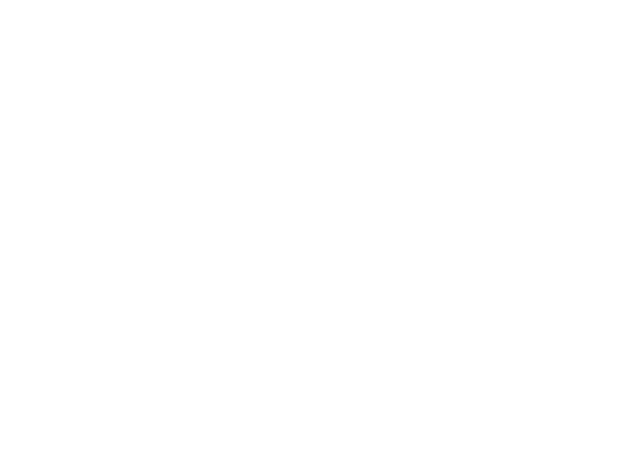
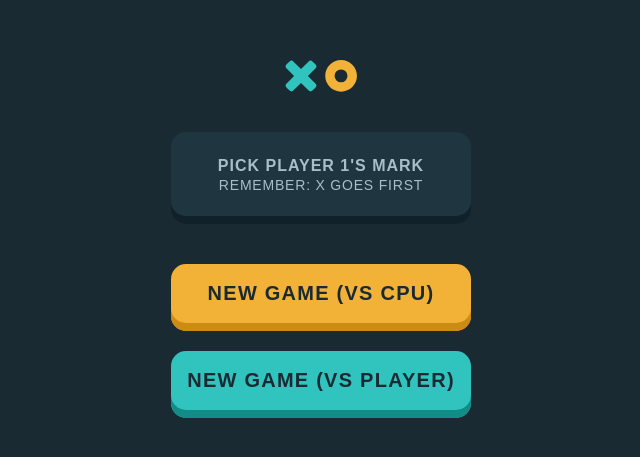
Before and after one commit to skhbabez/TIC-TAC-TOE, a React (Vite) app: page / in a window 1280 px wide. Shown: the part 161-618 px from the top of the page, without its empty margins (319-959 px from the left). Built offline with nearby package versions, Linux system fonts and the light colour scheme; a web font is replaced by a local one.

Commit message:
added New Game Screen

```diff
--- a/index.html
+++ b/index.html
@@ -4,7 +4,7 @@
     <meta charset="UTF-8" />
     <link rel="icon" type="image/png" href="/favicon-32x32.png" />
     <meta name="viewport" content="width=device-width, initial-scale=1.0" />
-    <title>tic-tac-toe</title>
+    <title>Tic Tac Toe | Frontend Mentor</title>
   </head>
   <body>
     <div id="root"></div>
--- a/src/App.tsx
+++ b/src/App.tsx
@@ -1,5 +1,11 @@
+import NewGame from "./layouts/NewGame";
+
 function App() {
-  return <></>;
+  return (
+    <main>
+      <NewGame />
+    </main>
+  );
 }
 
 export default App;
--- a/src/components/Button/Button.tsx
+++ b/src/components/Button/Button.tsx
@@ -22,16 +22,16 @@
 }: ButtonProps) => {
   const variants = {
     primary:
-      "text-heading-s rounded-[0.9375rem] inset-shadow-lg pt-[1.0625rem] pb-[1.5625rem]",
+      "text-heading-xs md:text-heading-s rounded-l inset-shadow-l pt-[1.0625rem] pb-[1.5625rem]",
     secondary:
-      "text-heading-xs rounded-[0.625rem] inset-shadow-md pt-[0.9375rem] pb-[1.0625rem]",
+      "text-heading-xs rounded-m inset-shadow-m pt-[0.9375rem] pb-[1.0625rem]",
   };
 
   const colors = {
     yellow:
-      "bg-light-yellow inset-shadow-light-yellow-b hover:bg-light-yellow-h",
-    blue: "bg-light-blue inset-shadow-light-blue-b hover:bg-light-blue-h",
-    silver: "bg-silver inset-shadow-silver-b hover:bg-silver-h",
+      "bg-light-yellow inset-shadow-light-yellow-b active:bg-light-yellow-h",
+    blue: "bg-light-blue inset-shadow-light-blue-b active:bg-light-blue-h",
+    silver: "bg-silver inset-shadow-silver-b active:bg-silver-h",
   };
 
   return (
@@ -40,7 +40,7 @@
       className={clsx(
         variants[variant],
         colors[color],
-        "px-4 focus-visible:outline-2 transition duration-300 ease-in-out",
+        "px-4 text-dark-navy focus-visible:outline-2 transition duration-300 ease-in-out",
         className
       )}
       {...props}
--- /dev/null
+++ b/src/components/MarkerToggle/MarkerToggle.tsx
@@ -0,0 +1,5 @@
+const MarkerToggle = () => {
+  return <></>;
+};
+
+export default MarkerToggle;
--- a/src/index.css
+++ b/src/index.css
@@ -11,37 +11,55 @@
   /* colors */
   --color-*: initial;
   --color-dark-navy: #1a2a33;
+  --color-dark-navy-b: #10212a;
   --color-semi-dark-navy: #1f3641;
+
   --color-silver: #a8bfc9;
   --color-silver-h: #dbe8ed;
   --color-silver-b: #6b8997;
+
   --color-light-blue: #31c3bd;
   --color-light-blue-h: #65e9e4;
   --color-light-blue-b: #118c87;
+
   --color-light-yellow: #f2b137;
   --color-light-yellow-h: #ffc860;
   --color-light-yellow-b: #cc8b13;
+
   /* shadow */
-  --inset-shadow-md: inset 0 -4px 0 rgba(0, 0, 0, 0.25);
-  --inset-shadow-lg: inset 0 -8px 0 rgba(0, 0, 0, 0.25);
+  --inset-shadow-*: initial;
+  --inset-shadow-m: inset 0 -4px 0 rgba(0, 0, 0, 0.25);
+  --inset-shadow-l: inset 0 -8px 0 rgba(0, 0, 0, 0.25);
+
+  /* border radius */
+  --radius-*: initial;
+  --radius-m: 0.625rem;
+  --radius-l: 0.9375rem;
+
   /* fonts */
+  /* --text-*: initial; */
   --font-display: "Outfit", sans-serif;
+
   --text-heading-l: 2.5rem;
   --text-heading-l--letter-spacing: 0.15625rem;
   --text-heading-l--font-weight: 700;
   --text-heading-l--line-height: 3.125rem;
+
   --text-heading-m: 1.5rem;
   --text-heading-m--letter-spacing: 0.09375rem;
   --text-heading-m--font-weight: 700;
   --text-heading-m--line-height: 1.875rem;
+
   --text-heading-s: 1.25rem;
   --text-heading-s--letter-spacing: 0.078125rem;
   --text-heading-s--font-weight: 700;
   --text-heading-s--line-height: 1.5625rem;
+
   --text-heading-xs: 1rem;
   --text-heading-xs--letter-spacing: 0.0625rem;
   --text-heading-xs--font-weight: 700;
   --text-heading-xs--line-height: 1.25rem;
+
   --text-body: 0.875rem;
   --text-body--letter-spacing: 0.05rem;
   --text-body--font-weight: 500;
@@ -49,7 +67,10 @@
 }
 
 @layer base {
-  html {
-    @apply font-display;
+  body {
+    @apply font-display bg-dark-navy;
+  }
+  main {
+    @apply h-screen flex flex-col items-center justify-center;
   }
 }
--- /dev/null
+++ b/src/layouts/NewGame.tsx
@@ -0,0 +1,31 @@
+import Button from "../components/Button/Button";
+import MarkerToggle from "../components/MarkerToggle/MarkerToggle";
+
+const NewGame = () => {
+  return (
+    <section className="flex flex-col items-stretch gap-y-10 max-w-[28.75rem]">
+      <img
+        width={71.97}
+        height={32}
+        className="self-center"
+        src="images/logo.svg"
+        alt=""
+      />
+      <div className=" bg-semi-dark-navy text-center text-silver px-6 pt-6 pb-[1.875rem] inset-shadow-l inset-shadow-dark-navy-b rounded-[15px]">
+        <h1 className="uppercase text-heading-xs ">Pick player 1's mark</h1>
+        <MarkerToggle />
+        <p className="uppercase text-body">Remember: X goes first</p>
+      </div>
+      <div className="flex flex-col items-stretch gap-y-5">
+        <Button className="uppercase" variant="primary" color="yellow">
+          New Game (vs CPU)
+        </Button>
+        <Button className="uppercase" variant="primary" color="blue">
+          New Game (vs player)
+        </Button>
+      </div>
+    </section>
+  );
+};
+
+export default NewGame;
```
Also changed, not shown: 2 other files (tests, documents, lock files or other folders).
